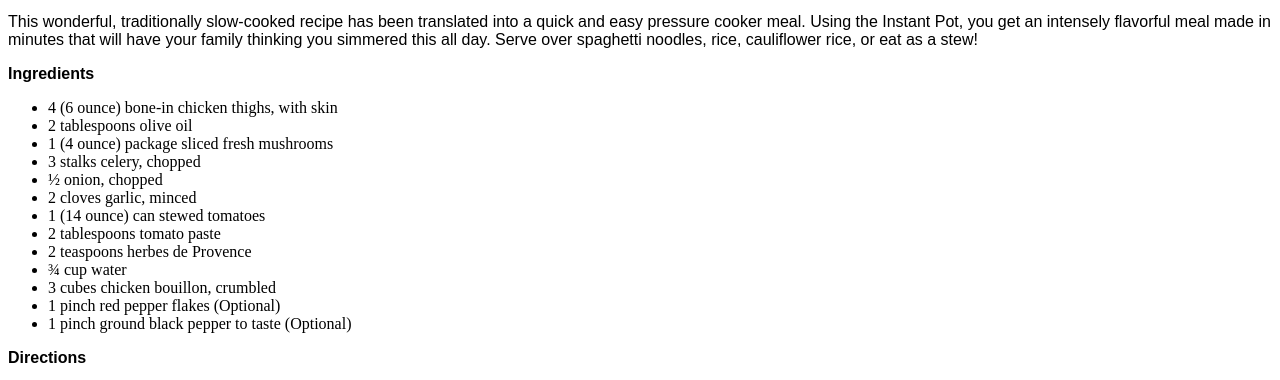
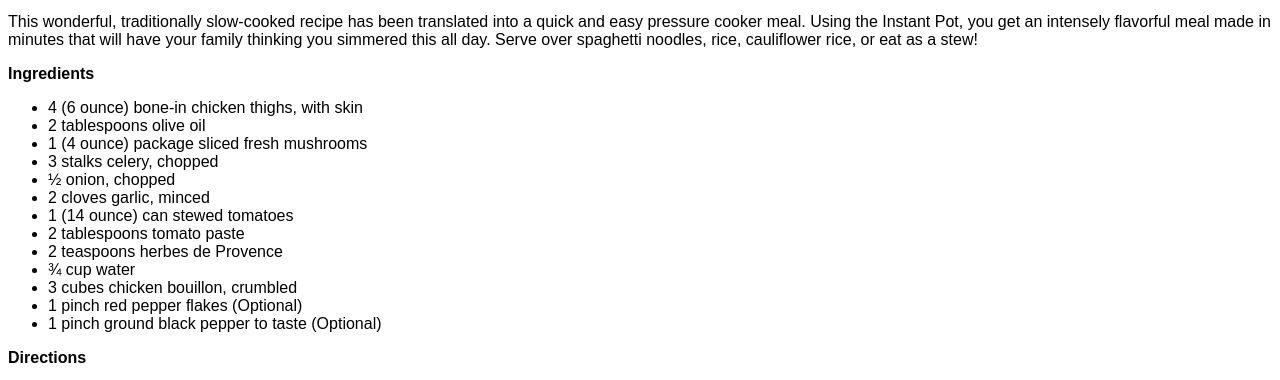
Before and after one commit to DRWDesigns/odin-recipes, a plain HTML site: page recipes/chicken-cacciatore.html in a window 1280 px wide. Shown: the part 391-771 px from the top of the page. Drawn offline with Linux system fonts and the light colour scheme.

Commit message:
Stylesheet for recipe pages.

```diff
--- a/recipes/style.css
+++ b/recipes/style.css
@@ -16,3 +16,8 @@ h3 {
 p {
     font-family: Arial, Helvetica, sans-serif;
 }
+
+ul, ol {
+    font-family: Arial, Helvetica, sans-serif;
+
+}
```
